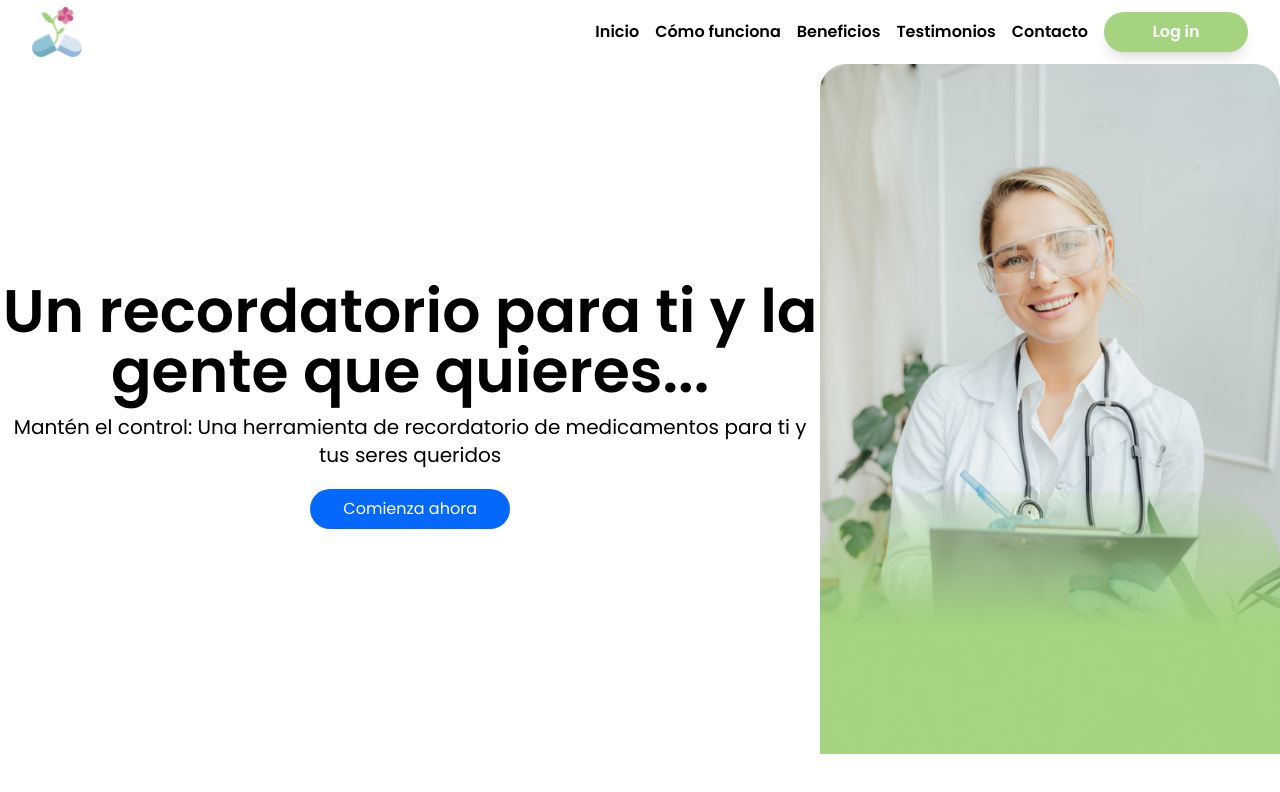
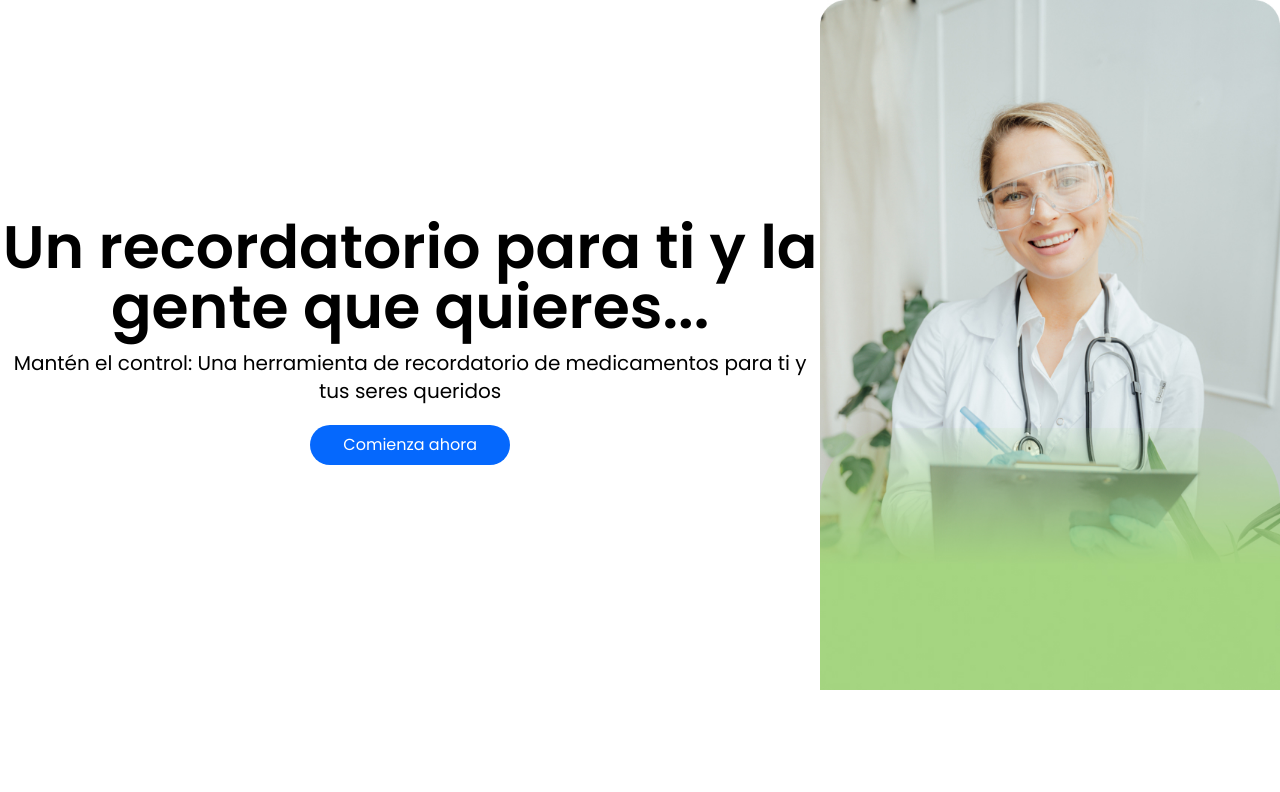
Before and after one commit to No-Country/c12-08-m-php-react, a Next.js app in the folder frontend/: page / in a window 1280 px wide. Shown: the top 792 px of the page. Built offline with nearby package versions, Linux system fonts and the light colour scheme.

Commit message:
refactor LandingHeader

```diff
--- a/frontend/components/LandingHeader/Body.tsx
+++ /dev/null
@@ -1,30 +0,0 @@
-import React from 'react';
-import Image from 'next/image';
-import landingImage from '/public/img/LandingImage.jpg';
-import Button from 'components/Button/Button';
-import Link from 'next/link';
-
-const Body: React.FC = () => {
-    return (
-        <div className="flex items-center justify-end">
-            <div className="max-w flex flex-col">
-                <h1 className="font-poppins font-semibold lg:text-6xl md:text-4xl sm:text-xl text-center">
-                    Un recordatorio para ti y la gente que quieres...
-                </h1>
-                <p className="font-poppins font-regular text-xl text-center mt-3">
-                    Mantén el control: Una herramienta de recordatorio de medicamentos para ti y tus seres queridos
-                </p>
-                <div className="text-center mt-3 p-2">
-                    <Button bgColor="blue" color="white" className='w-[200px]'>
-                        <Link href="/register">Comienza ahora</Link>
-                    </Button>
-                </div>
-            </div>
-            <div>
-                <Image src={landingImage} alt="LandingImage" width={800} height={920} />
-            </div>
-        </div>
-    );
-};
-
-export default Body;
--- a/frontend/components/LandingHeader/LandingHeader.tsx
+++ b/frontend/components/LandingHeader/LandingHeader.tsx
@@ -1,15 +1,30 @@
-import React from 'react';
-import NavBar from './Navbar';
-import Body from './Body';
+import Button from 'components/Button/Button';
+import Image from 'next/image';
+import Link from 'next/link';
+import landingImage from '/public/img/LandingImage.jpg';
 
 const LandingHeader = () => {
-    return (
-        <div>
-            <NavBar />
-            <Body />
+  return (
+    <div className='flex items-center justify-end'>
+      <div className='max-w flex flex-col'>
+        <h1 className='font-poppins font-semibold lg:text-6xl md:text-4xl sm:text-xl text-center'>
+          Un recordatorio para ti y la gente que quieres...
+        </h1>
+        <p className='font-poppins font-regular text-xl text-center mt-3'>
+          Mantén el control: Una herramienta de recordatorio de medicamentos para ti y tus
+          seres queridos
+        </p>
+        <div className='text-center mt-3 p-2'>
+          <Button bgColor='blue' color='white' className='w-[200px]'>
+            <Link href='/register'>Comienza ahora</Link>
+          </Button>
         </div>
+      </div>
+      <div>
+        <Image src={landingImage} alt='LandingImage' width={800} height={920} />
+      </div>
+    </div>
+  );
+};
 
-    )
-}
-
-export default LandingHeader
+export default LandingHeader;
--- a/frontend/components/LandingHeader/Navbar.tsx
+++ /dev/null
@@ -1,50 +0,0 @@
-import Link from 'next/link';
-import Image from 'next/image';
-import Logo from '/public/svg/Logo.svg';
-import Button from 'components/Button/Button';
-
-const Navbar: React.FC = () => {
-    return (
-        <nav className="bg-white w-full font-poppins font-semibold">
-            <div className="max-w-7xl mx-auto px-4 sm:px-6 lg:px-8">
-                <div className="flex items-center justify-between h-16">
-                    <div className="flex-shrink-0">
-                        <Link href="/">
-                            <Image src={Logo} alt="Logo" width={50} height={50} />
-                        </Link>
-                    </div>
-                    <div className="hidden md:block">
-                        <div className="flex items-center space-x-4">
-                            <div className="flex space-x-4">
-                                <Link href="/">
-                                    Inicio
-                                </Link>
-                                <Link href="/howWorks">
-                                    Cómo funciona
-                                </Link>
-                                <Link href="/benefits">
-                                    Beneficios
-                                </Link>
-                                <Link href="/testimonials">
-                                    Testimonios
-                                </Link>
-                                <Link href="/contact">
-                                    Contacto
-                                </Link>
-                            </div>
-                            <div>
-                                <Button bgColor="green" color="white" className="shadow-lg">
-                                    <Link href="/login">
-                                        Log in
-                                    </Link>
-                                </Button>
-                            </div>
-                        </div>
-                    </div>
-                </div>
-            </div>
-        </nav>
-    );
-};
-
-export default Navbar;
--- /dev/null
+++ b/frontend/components/LandingNavbar/LandingNavbar.tsx
@@ -0,0 +1,35 @@
+import Link from 'next/link';
+import Image from 'next/image';
+import Logo from '/public/svg/Logo.svg';
+
+const LandingNavbar: React.FC = () => {
+  return (
+    <nav className='bg-white w-full font-poppins font-semibold'>
+      <div className='max-w-7xl mx-auto px-4 sm:px-6 lg:px-8'>
+        <div className='flex items-center justify-between h-16'>
+          <div className='flex-shrink-0'>
+            <Link href='/'>
+              <Image src={Logo} alt='Logo' width={50} height={50} />
+            </Link>
+          </div>
+          <div className='hidden md:block'>
+            <div className='flex items-center space-x-4'>
+              <div className='flex space-x-4'>
+                <Link href='/'>Inicio</Link>
+                <Link href='/howWorks'>Cómo funciona</Link>
+                <Link href='/benefits'>Beneficios</Link>
+                <Link href='/testimonials'>Testimonios</Link>
+                <Link href='/contact'>Contacto</Link>
+              </div>
+              <Link href='/login' className='btn-primary'>
+                Log in
+              </Link>
+            </div>
+          </div>
+        </div>
+      </div>
+    </nav>
+  );
+};
+
+export default LandingNavbar;
```
